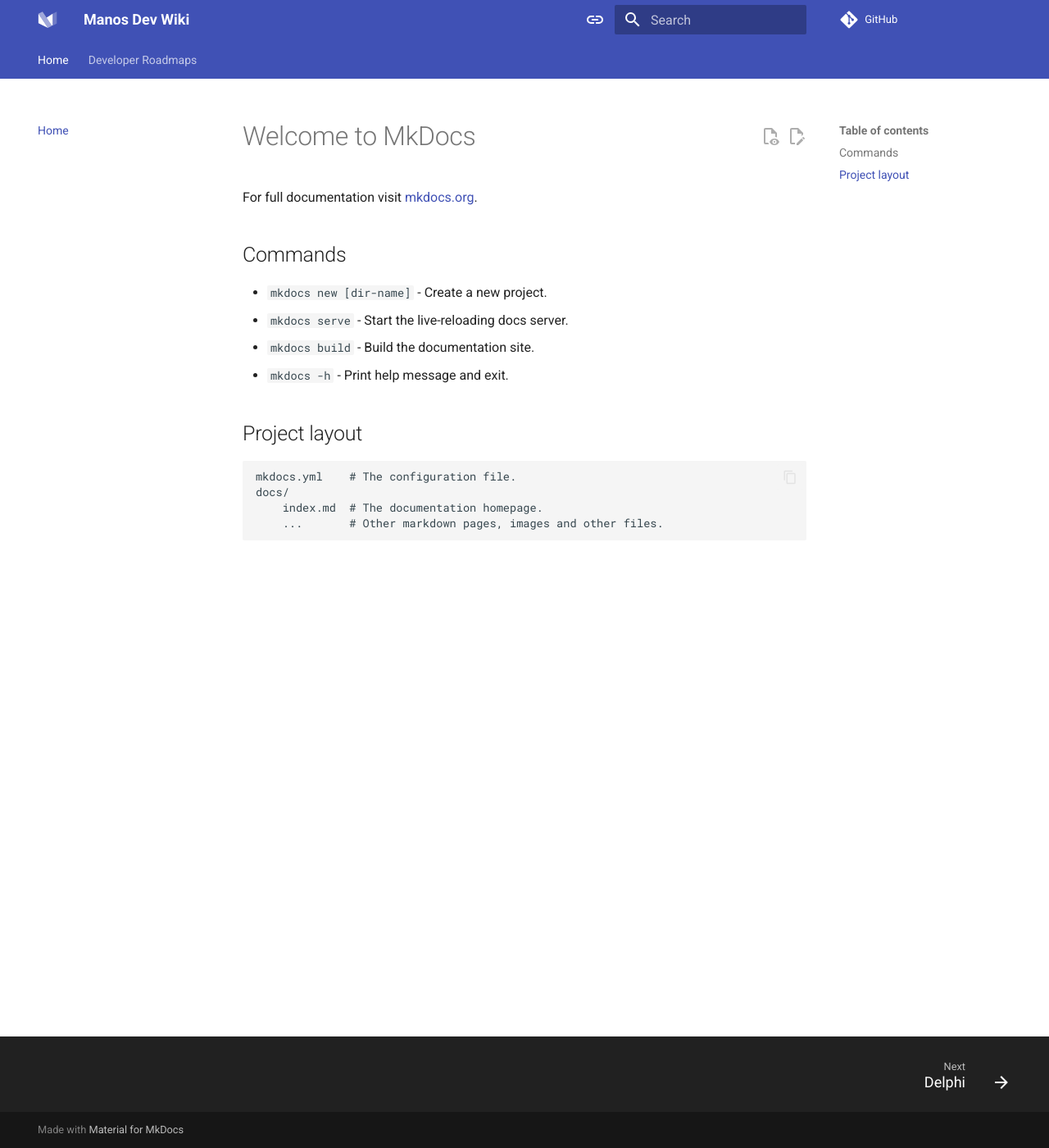
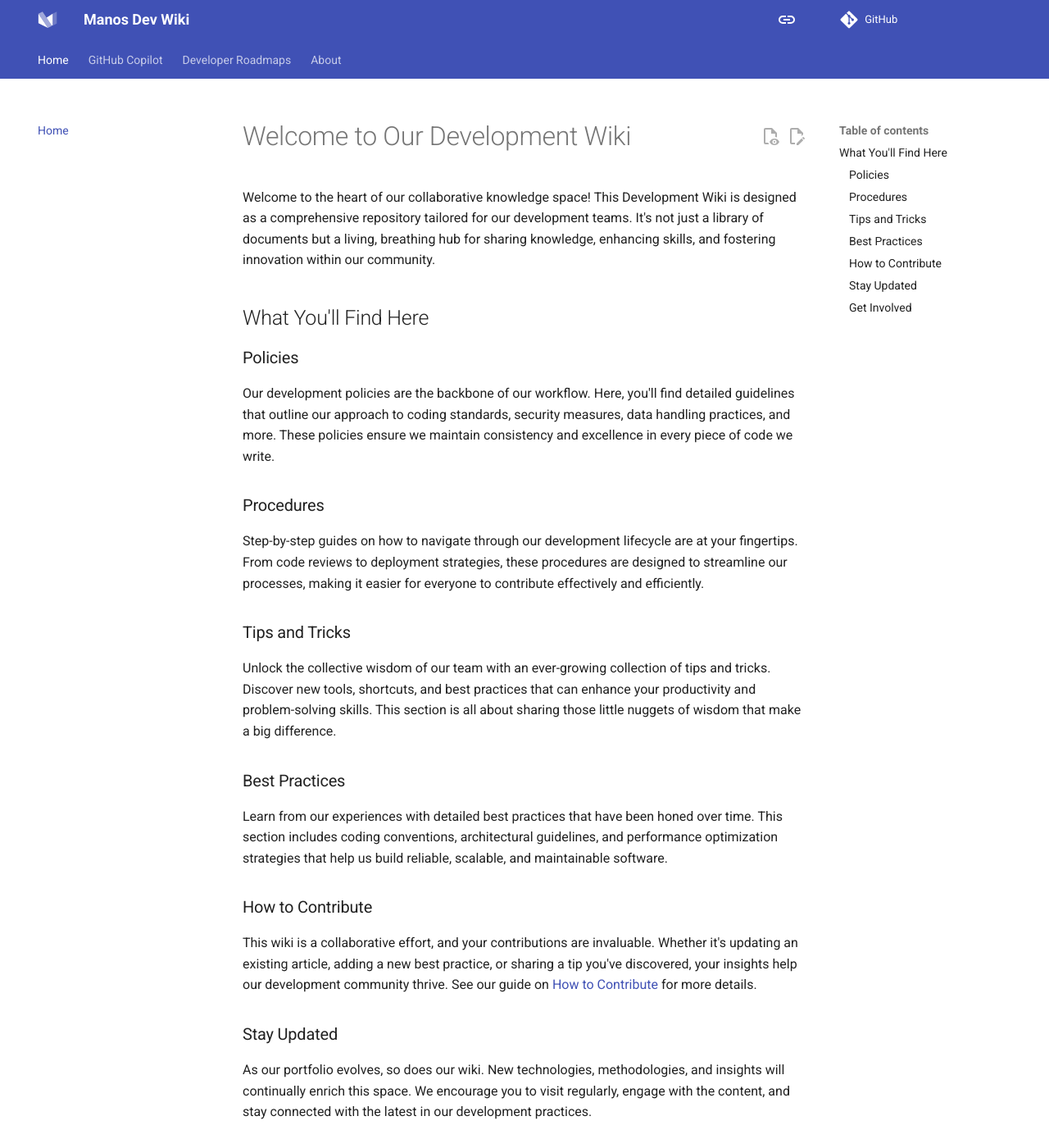
Before and after one commit to rprouse/devwiki, an MkDocs documentation site: the page built from docs/index.md, in a window 1280 px wide and 1400 px high. Shown: the whole window at 82% size. Built offline with MkDocs 1.6.1 and Material for MkDocs 9.7.7, drawn with Linux system fonts in a browser that asks for light colours; comment, search, counter and statistics services are not loaded; some of the changed text lies outside the part shown.

Commit message:
Github Copilot docs

```diff
--- a/docs/index.md
+++ b/docs/index.md
@@ -1,17 +1,58 @@
-# Welcome to MkDocs
+# Welcome to Our Development Wiki
 
-For full documentation visit [mkdocs.org](https://www.mkdocs.org).
+Welcome to the heart of our collaborative knowledge space! This Development Wiki
+is designed as a comprehensive repository tailored for our development teams.
+It's not just a library of documents but a living, breathing hub for sharing
+knowledge, enhancing skills, and fostering innovation within our community.
 
-## Commands
+## What You'll Find Here
 
-* `mkdocs new [dir-name]` - Create a new project.
-* `mkdocs serve` - Start the live-reloading docs server.
-* `mkdocs build` - Build the documentation site.
-* `mkdocs -h` - Print help message and exit.
+### Policies
 
-## Project layout
+Our development policies are the backbone of our workflow. Here, you'll find
+detailed guidelines that outline our approach to coding standards, security
+measures, data handling practices, and more. These policies ensure we maintain
+consistency and excellence in every piece of code we write.
 
-    mkdocs.yml    # The configuration file.
-    docs/
-        index.md  # The documentation homepage.
-        ...       # Other markdown pages, images and other files.
+### Procedures
+
+Step-by-step guides on how to navigate through our development lifecycle are at
+your fingertips. From code reviews to deployment strategies, these procedures
+are designed to streamline our processes, making it easier for everyone to
+contribute effectively and efficiently.
+
+### Tips and Tricks
+
+Unlock the collective wisdom of our team with an ever-growing collection of tips
+and tricks. Discover new tools, shortcuts, and best practices that can enhance
+your productivity and problem-solving skills. This section is all about sharing
+those little nuggets of wisdom that make a big difference.
+
+### Best Practices
+
+Learn from our experiences with detailed best practices that have been honed
+over time. This section includes coding conventions, architectural guidelines,
+and performance optimization strategies that help us build reliable, scalable,
+and maintainable software.
+
+### How to Contribute
+
+This wiki is a collaborative effort, and your contributions are invaluable.
+Whether it's updating an existing article, adding a new best practice, or
+sharing a tip you've discovered, your insights help our development community
+thrive. See our guide on [How to Contribute](about/contributing.md) for more
+details.
+
+### Stay Updated
+
+As our portfolio evolves, so does our wiki. New technologies, methodologies, and
+insights will continually enrich this space. We encourage you to visit
+regularly, engage with the content, and stay connected with the latest in our
+development practices.
+
+### Get Involved
+
+Your expertise and experiences are what make this wiki a powerful resource. Dive
+in, explore, and don't hesitate to get involved. Together, we can build not just
+great software, but a vibrant, knowledgeable, and supportive development
+community.
--- a/mkdocs.yml
+++ b/mkdocs.yml
@@ -86,9 +86,16 @@ markdown_extensions:
       user: manos-software
       repo: devwiki
 
+plugins:
+  - mkdocs-video
+
 # Page Tree
 nav:
   - Home: index.md
+  - GitHub Copilot:
+    - Overview: github-copilot/overview.md
+    - VS Code: github-copilot/vscode.md
+    - Visual Studio: github-copilot/visual-studio.md
   - Developer Roadmaps:
     - Delphi: roadmaps/delphi.md
     - .NET: roadmaps/dotnet.md
@@ -99,3 +106,6 @@ nav:
     - Rust: roadmaps/rust.md
     - Swift: roadmaps/swift.md
     - TypeScript & JavaScript: roadmaps/typescript.md
+  - About:
+    - Contributing: about/contributing.md
+    - License: about/license.md
```
Also changed, not shown: Readme.md (+1 -0 lines), docs/about/contributing.md (added, +64 -0 lines), docs/about/license.md (added, +20 -0 lines), docs/github-copilot/overview.md (added, +41 -0 lines), docs/github-copilot/visual-studio.md (added, +26 -0 lines), docs/github-copilot/vscode.md (added, +24 -0 lines), 2 other files.
